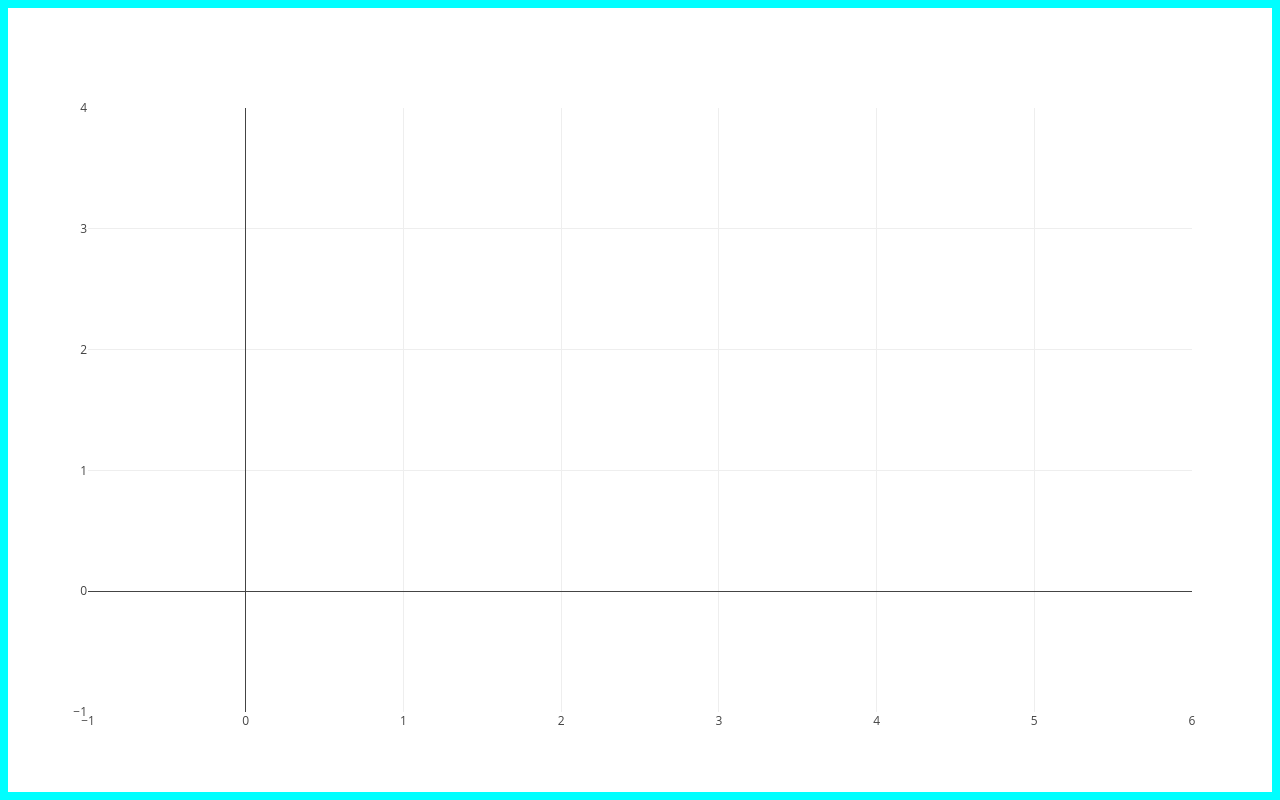
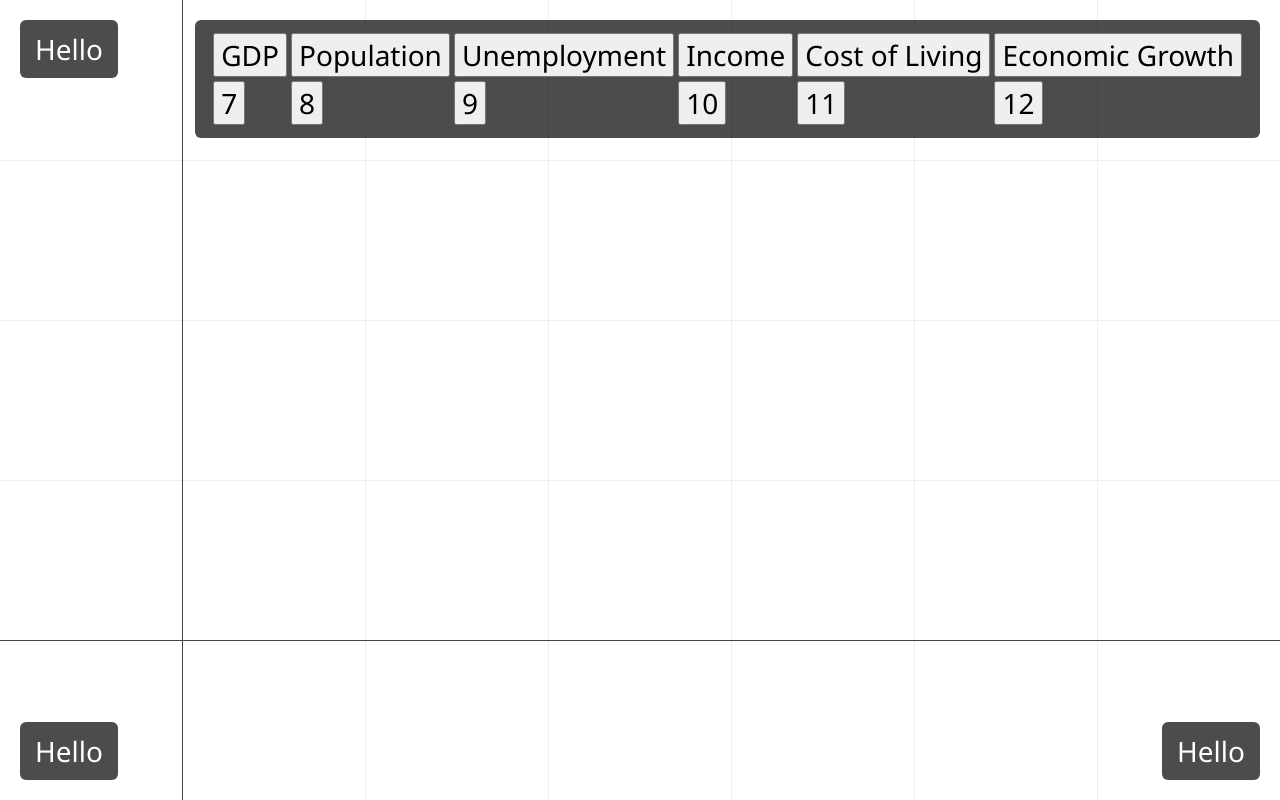
Before and after one commit to MattWockenfuss/Economic-Dashboard, a FastAPI app: page /home in a window 1280 px wide. Run offline with FastAPI, Linux system fonts and the light colour scheme; some libraries are stand-ins or nearby versions.

Commit message:
front end map + mapmodes

```diff
--- a/static/main.js
+++ b/static/main.js
@@ -1,29 +1,19 @@
 //    https://plotly.com/javascript/reference/choroplethmap/
 
-
+/*
 var data = [{
   type: "choroplethmap",
-  locations: ["NY", "MA", "VT", "TX", "PA"],
-  z: [-50, -10, -20, -90, -40],
+  locations: ["NY", "MA", "VT", "TX", "PA", "VT", "MA", "MN", "HI", "AK"],
+  z: [-50, -10, -20, -90, -40, -15, -100, -200, -30, -20],
   geojson: "https://raw.githubusercontent.com/python-visualization/folium/master/examples/data/us-states.json"
 }];
-
-/*
-const bounds = [
-    [-180, 10], //Southwest coordinates
-    [-40, 90] //Northeast coordinates
-];
-*/
-
-
-
 
 const layout = {
   map: {
     style: "carto-darkmatter-nolabels", // any MapLibre style
     center: { lat: 38.8283, lon: -98.5795 },
     zoom: 4.5,
-    bounds: { east: -40, north: 90, south: 10, west: -180},
+    bounds: { east: -60, north: 72, south: 17, west: -172},
     margin: {t:0,r:0,b:0,l:0}
   }
 };
@@ -35,23 +25,6 @@ var config = {
     displaylogo: false        //displays the logo on modebar
 };
 
-
-
-
-
-// let map2 = {
-//     container: 'mapplot',
-//     center: [-98.5795, 38.8283],
-//     zoom: 5,
-//     maxBounds: bounds, //Set to max
-//     canvasContextAttributes: {antialias: true}
-// };
-
-
-
-
-
-
 Plotly.newPlot('mapplot', data, layout, config);
 
 
@@ -59,3 +32,196 @@ Plotly.newPlot('mapplot', data, layout, config);
 map.on('mousemove', (e) => {
       console.log(`lon: ${e.lngLat.lng.toFixed(4)}, lat: ${e.lngLat.lat.toFixed(4)}`);
 });
+*/
+
+const colorThemes = {
+  gdp: [
+    [0, "#0f172a"],
+    [0.5, "#2563eb"],
+    [1, "#60a5fa"]
+  ],
+  population: [
+    [0, "#052e16"],
+    [0.5, "#22c55e"],
+    [1, "#bbf7d0"]
+  ],
+  unemployment: [
+    [0, "#2b0000"],
+    [0.4, "#8b0000"],
+    [0.75, "#ff6b6b"],
+    [1, "#ffe66d"]
+  ],
+  income: [
+    [0, "#1f1147"],
+    [0.4, "#3b3b98"],
+    [0.75, "#fbc531"],
+    [1, "#fff1b6"]
+  ],
+  costOfLiving: [
+    [0, "#022c22"],
+    [0.4, "#134e4a"],
+    [0.75, "#2dd4bf"],
+    [1, "#ccfbf1"]
+  ],
+  growth: [
+    [0, "#0b132b"],
+    [0.35, "#1c2541"],
+    [0.7, "#3a86ff"],
+    [1, "#9ec5fe"]
+  ],
+};
+
+const datasets = {
+  gdp: [
+    4200, 2600, 2400, 1600, 1100, 1000, 900, 880, 850, 840,
+    820, 810, 790, 750, 700, 680, 650, 630, 620, 600,
+    580, 560, 540, 520, 500, 480, 460, 450, 430, 420,
+    400, 380, 360, 350, 340, 330, 320, 300, 280, 270,
+    260, 240, 230, 220, 210, 200, 190, 180, 170, 165, 58
+  ],
+  population: [
+    39.0, 30.5, 23.5, 21.0, 13.0, 12.5, 11.8, 11.1, 10.9, 10.1,
+    9.4, 8.9, 7.9, 7.6, 7.2, 7.0, 6.9, 6.2, 6.1, 5.9,
+    5.8, 5.7, 5.3, 4.9, 4.7, 4.5, 4.3, 4.0, 3.6, 3.4,
+    3.2, 3.1, 2.9, 2.8, 2.7, 2.2, 1.9, 1.8, 1.8, 1.5,
+    1.4, 1.4, 1.1, 1.1, 1.0, 0.9, 0.8, 0.6, 0.6, 0.5, 0.75
+  ],
+  unemployment: [
+    4.7,4.2,5.1,4.8,5.4,5.2,5.6,5.0,4.9,4.3,
+    4.4,4.1,4.5,5.7,4.9,5.3,5.4,4.3,4.4,4.9,
+    4.2,5.1,5.3,5.8,6.0,5.5,4.8,4.2,4.6,5.0,
+    4.1,5.2,5.7,6.1,4.9,5.6,4.4,6.2,4.7,4.3,
+    4.2,4.8,4.9,4.1,4.3,4.5,4.6,4.1,5.0,5.4
+  ],
+  income: [
+    84,82,76,71,70,69,67,66,65,81,
+    78,85,74,68,72,63,64,77,73,66,
+    86,65,61,59,58,57,71,79,63,62,
+    76,70,56,54,60,58,65,55,61,73,
+    72,60,58,78,80,63,61,69,62,68
+  ],
+  costOfLiving: [
+    150,145,115,125,112,110,104,102,100,140,
+    130,150,120,108,105,98,97,122,107,100,
+    147,99,95,92,94,90,120,145,98,97,
+    115,118,93,90,96,95,98,89,99,125,
+    121,100,99,140,138,105,103,110,101,120
+  ],
+  growth: [
+    70,65,78,75,60,62,58,74,73,66,
+    77,64,71,57,76,72,63,80,69,61,
+    67,59,71,54,52,56,66,64,60,61,
+    85,79,55,50,62,57,65,49,70,73,
+    68,60,63,67,69,58,61,66,72,74
+  ]
+}
+
+
+
+
+function GenChoropleth() {
+  const container = document.getElementById('mapplot');
+  const rect = container.getBoundingClientRect();
+
+  var data = [{
+    type: "choroplethmap",
+    locations: [
+      "CA","NY","TX","FL","IL","PA","OH","GA","NC","NJ",
+      "WA","MA","VA","MI","AZ","TN","IN","CO","MN","WI",
+      "MD","MO","SC","AL","LA","KY","OR","CT","IA","OK",
+      "UT","NV","AR","MS","KS","NM","NE","WV","ID","HI",
+      "NH","ME","MT","RI","DE","SD","ND","VT","WY","AK","DC"
+    ],
+    z: datasets.gdp,
+    opacity: 1,                  // 👈 important for animation
+    colorscale: colorThemes.gdp,
+    geojson: "https://raw.githubusercontent.com/python-visualization/folium/master/examples/data/us-states.json",
+    showscale: false
+  }];
+
+  const layout = {
+    margin: {t:0, r:0, b:0, l:0, pad: 0},
+    map: {
+      style: "carto-darkmatter-nolabels", // any MapLibre style
+      center: { lat: 38.8283, lon: -98.5795 },
+      zoom: 4.5,
+      bounds: { east: -60, north: 72, south: 17, west: -172}
+
+    }
+  };
+
+  var config = {
+    scrollZoom: true,      //users cant scroll
+    editable: false,        //users cant edit the data
+    displayModeBar: false,   //the command bar, options, etc...
+    displaylogo: false        //displays the logo on modebar
+  };
+
+  Plotly.newPlot('mapplot', data, layout, config);
+  window.addEventListener('resize', () => {
+    const r = container.getBoundingClientRect();
+    Plotly.relayout(container, { width: r.width, height: r.height });
+  });
+  return true;
+}
+
+function GenDensity() {
+  //If data is for density
+
+  var data = [{
+    type: "densitymap",
+    lon: [-98, -105, -110], lat: [35, 30, 32], z: [1, 3, 5],
+    radius: 100, colorbar: {y: 1, yanchor: 'top', len: 0.45},
+    geojson: "https://raw.githubusercontent.com/python-visualization/folium/master/examples/data/us-states.json"
+  }];
+
+  const layout = {
+    map: {
+      style: "carto-darkmatter-nolabels", // any MapLibre style
+      center: { lat: 38.8283, lon: -98.5795 },
+      zoom: 4.5,
+      bounds: { east: -60, north: 72, south: 17, west: -172},
+      margin: {t:0,r:0,b:0,l:0}
+    }
+  };
+
+  var config = {
+    scrollZoom: true,      //users cant scroll
+    editable: false,        //users cant edit the data
+    displayModeBar: false,   //the command bar, options, etc...
+    displaylogo: false        //displays the logo on modebar
+  };
+
+  Plotly.newPlot('mapplot', data, layout, config);
+
+  return true;
+}
+
+GenChoropleth();
+
+function setDataset(name) {
+  const values = datasets[name];
+  const colorscale = colorThemes[name];
+
+  const min = Math.min(...values);
+  const max = Math.max(...values);
+
+  // 1) Apply new data instantly, but invisible (opacity 0)
+  Plotly.restyle("mapplot", {
+    z: [values],
+    zmin: [min],
+    zmax: [max],
+    colorscale: [colorscale],
+    opacity: [0]
+  }, [0]).then(() => {
+    // 2) Fade it in
+    Plotly.animate("mapplot", {
+      data: [{ opacity: 1 }]
+    }, {
+      transition: { duration: 5700, easing: "sin-in-out" },
+      frame: { duration: 5700, redraw: false }
+    });
+  });
+}
+
+window.setDataset = setDataset;
--- a/static/styles.css
+++ b/static/styles.css
@@ -1,11 +1,60 @@
-html {
-    background-color: aqua;
-}
-
-.mapplot {
+html, body {
     margin: 0;
     padding: 0;
     width: 100%;
     height: 100%;
     overflow: hidden;
 }
+
+html {
+    background-color: gold;
+}
+
+* {
+    box-sizing: border-box;
+    font-family: 'Segoe UI', Tahoma, Geneva, Verdana, sans-serif;
+    font-size: 28px;
+}
+
+#map-container {
+    position: relative;
+    width: 100%;
+    height: 100%;
+    overflow: hidden;
+    margin: 0;
+    padding: 0;
+}
+
+#mapplot {
+    position: absolute;
+    inset: 0;
+    z-index: 1;
+}
+
+.overlay {
+    position: absolute;
+    z-index: 10;         /* higher = above the map */
+
+    padding: 10px 15px;
+    background: rgba(0, 0, 0, 0.7);
+    color: white;
+    border-radius: 6px;
+    pointer-events: auto;   /* clickable */
+}
+
+#leaderboard {
+    top: 20px;
+    left: 20px;
+}
+#year {
+    bottom: 20px;
+    right: 20px;
+}
+#forecast {
+    bottom: 20px;
+    left: 20px;
+}
+#mapmode {
+    top: 20px;
+    right: 20px;
+}
--- a/templates/index.html
+++ b/templates/index.html
@@ -11,7 +11,24 @@
 
     </head>
     <body>
-        <div class="mapplot" id="mapplot">
+        <div id="map-container">
+            <div class="mapplot" id="mapplot"></div>
+            <div class="overlay" id="leaderboard">
+                Hello
+            </div>
+            <div class="overlay" id="year">
+                Hello
+            </div>
+            <div class="overlay" id="forecast">
+                Hello
+            </div>
+            <div class="overlay" id="mapmode">
+                <table>
+                    <tr><td><button onclick="setDataset('gdp')">GDP</button><td><button onclick="setDataset('population')">Population</button></td><td><button onclick="setDataset('unemployment')">Unemployment</button></td><td><button onclick="setDataset('income')">Income</button></td><td><button onclick="setDataset('costOfLiving')">Cost of Living</button></td><td><button onclick="setDataset('growth')">Economic Growth</button></td></tr>
+                    <tr><td><button>7</button></td><td><button>8</button></td><td><button>9</button></td><td><button>10</button></td><td><button>11</button></td><td><button>12</button></td></tr>
+                </table>
+            </div>
         </div>
+
     </body>
 </html>
```
Also changed, not shown: back.png (added), forward.png (added), play.png (added).
